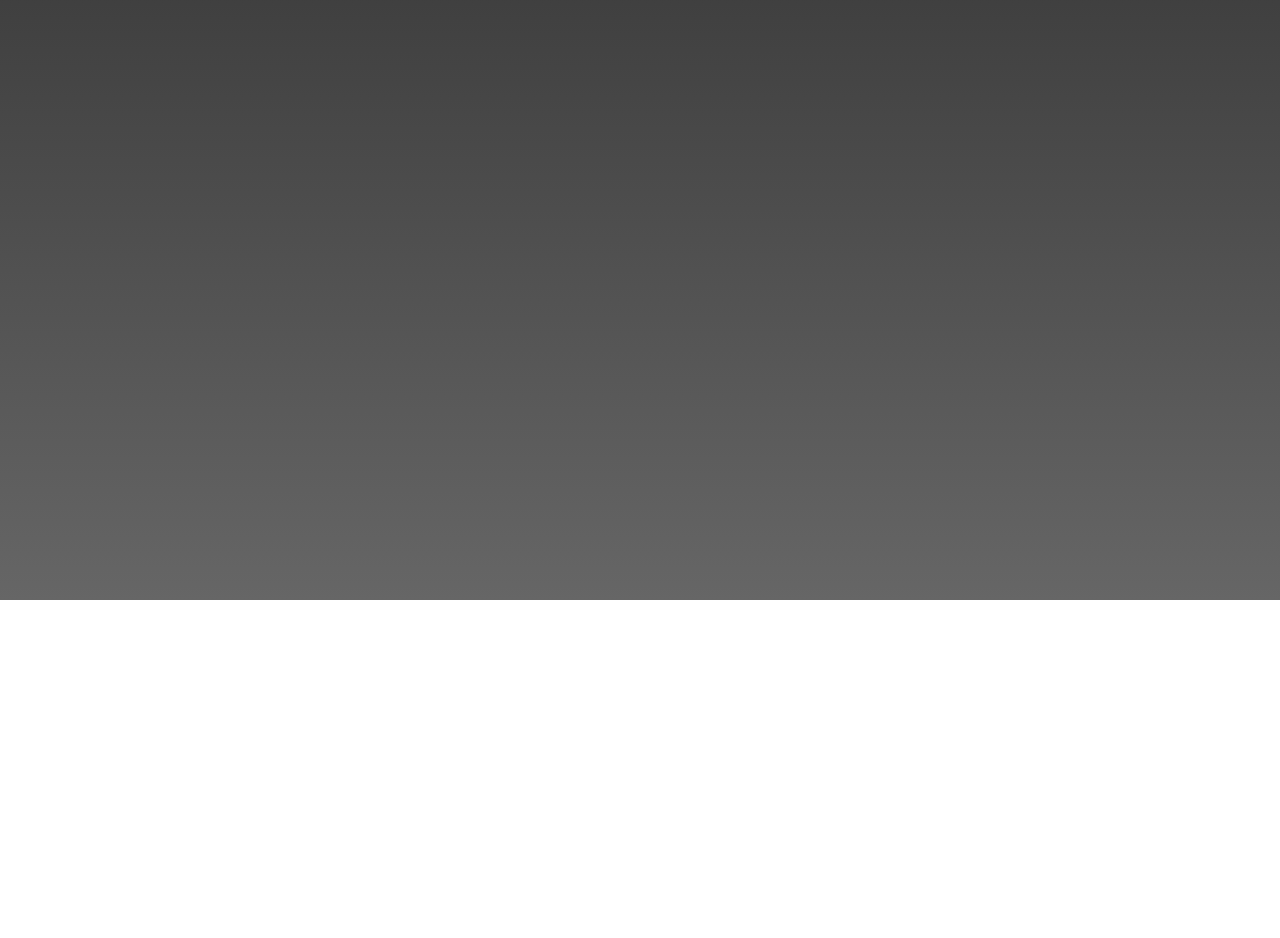
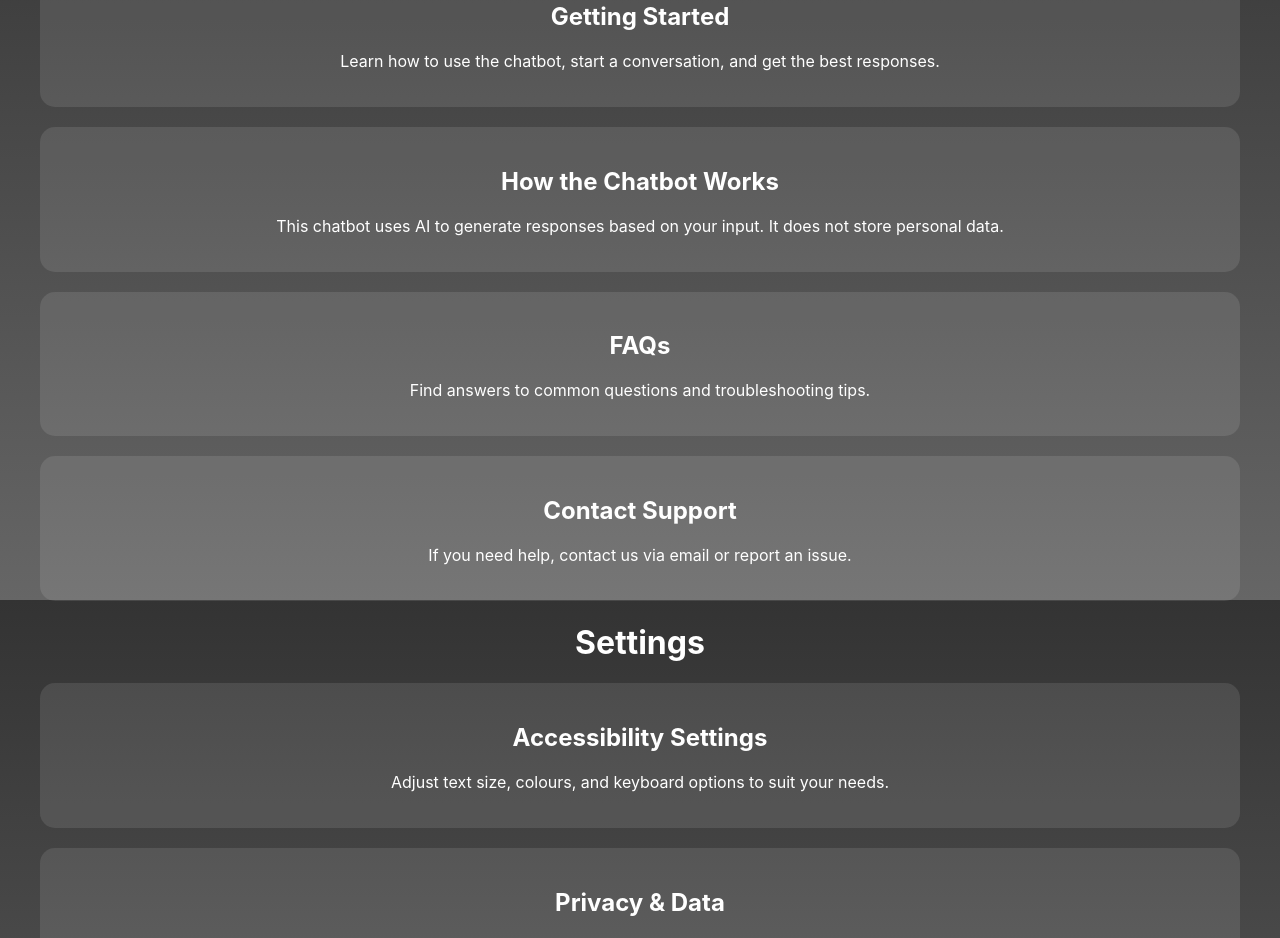
Before and after one commit to morgan-999/react-ai-chatbot, a React (Create React App) app: page /help in a window 1280 px wide. Shown: the part 200-1138 px from the top of the page. Before the commit the page ends 800 px from the top, so only its background shows below. Built offline with nearby package versions, Linux system fonts and the light colour scheme.

Commit message:
HELP & SETTINGS PAGE PART 1

```diff
--- a/src/Helppage.js
+++ b/src/Helppage.js
@@ -2,9 +2,77 @@ import React from 'react';
 
 const Helppage = () => {
   return (
-    <div>
+    <div style={{ color: 'white', textAlign: 'center', padding: '20px' }}>
       <h1>Help & Support</h1>
-      <p>Find answers to common questions here.</p>
+
+      {/* Getting Started */}
+      <div style={{
+        padding: '20px',
+        backgroundColor: 'rgba(255, 255, 255, 0.1)',
+        borderRadius: '15px',
+        marginBottom: '20px'
+      }}>
+        <h2>Getting Started</h2>
+        <p>Learn how to use the chatbot, start a conversation, and get the best responses.</p>
+      </div>
+
+      {/* How the Chatbot Works */}
+      <div style={{
+        padding: '20px',
+        backgroundColor: 'rgba(255, 255, 255, 0.1)',
+        borderRadius: '15px',
+        marginBottom: '20px'
+      }}>
+        <h2>How the Chatbot Works</h2>
+        <p>This chatbot uses AI to generate responses based on your input. It does not store personal data.</p>
+      </div>
+
+      {/* FAQs */}
+      <div style={{
+        padding: '20px',
+        backgroundColor: 'rgba(255, 255, 255, 0.1)',
+        borderRadius: '15px',
+        marginBottom: '20px'
+      }}>
+        <h2>FAQs</h2>
+        <p>Find answers to common questions and troubleshooting tips.</p>
+      </div>
+
+      {/* Contact Support */}
+      <div style={{
+        padding: '20px',
+        backgroundColor: 'rgba(255, 255, 255, 0.1)',
+        borderRadius: '15px',
+        marginBottom: '20px'
+      }}>
+        <h2>Contact Support</h2>
+        <p>If you need help, contact us via email or report an issue.</p>
+      </div>
+
+      <h1>Settings</h1>
+
+      {/* Accessibility Settings */}
+      <div style={{
+        padding: '20px',
+        backgroundColor: 'rgba(255, 255, 255, 0.1)',
+        borderRadius: '15px',
+        marginBottom: '20px'
+      }}>
+        <h2>Accessibility Settings</h2>
+        <p>Adjust text size, colours, and keyboard options to suit your needs.</p>
+      </div>
+
+      {/* Privacy & Data */}
+      <div style={{
+        padding: '20px',
+        backgroundColor: 'rgba(255, 255, 255, 0.1)',
+        borderRadius: '15px',
+        marginBottom: '20px'
+      }}>
+        <h2>Privacy & Data</h2>
+        <p>We respect your privacy. Messages are not saved and no personal data is stored.</p>
+      </div>
+
     </div>
   );
 };
```
